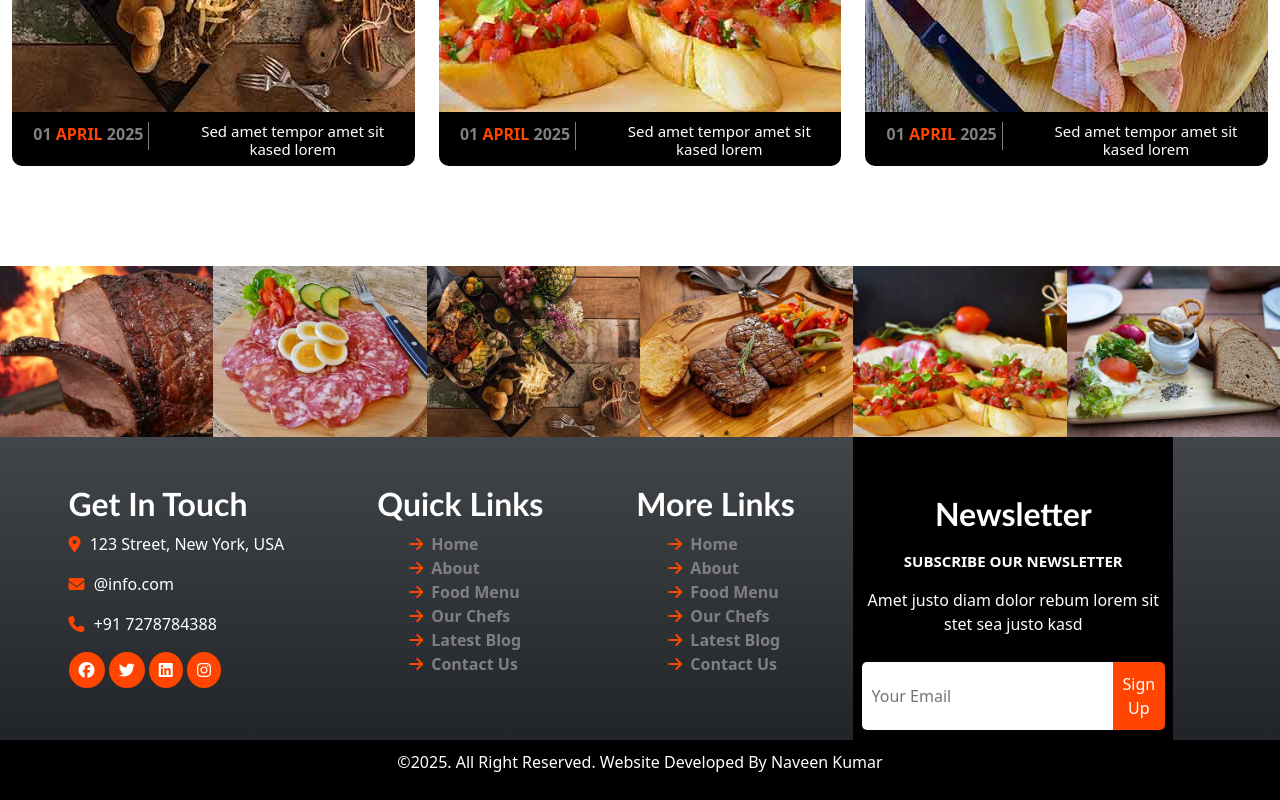
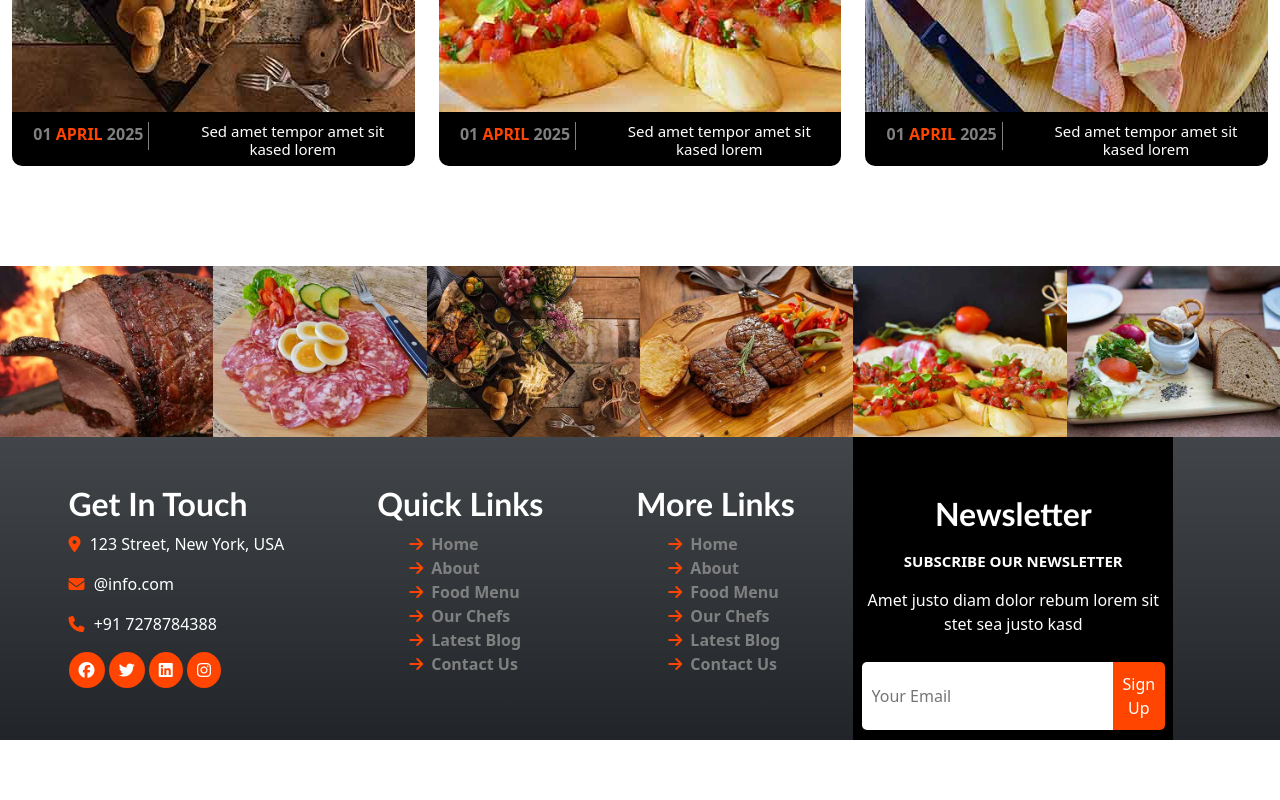
Before and after one commit to mlmkingmlm/food-page.github.io, a plain HTML site: page index.html in a window 1280 px wide. Shown: the part 5545-6345 px from the top of the page. After the commit the page ends 6285 px from the top, so only its background shows below. Drawn offline with nearby package versions, Linux system fonts and the light colour scheme.

Commit message:
Update index.html

```diff
--- a/index.html
+++ b/index.html
@@ -452,13 +452,6 @@
             </div>
         </div>
     </div>
-    <div class="container-fluid copy-right">
-        <div class="row">
-            <div class="col-12">
-                <p>&copy;2025. All Right Reserved. Website Developed By Naveen Kumar</p>
-            </div>
-        </div>
-    </div>
 
     <!-- js section -->
 
```
